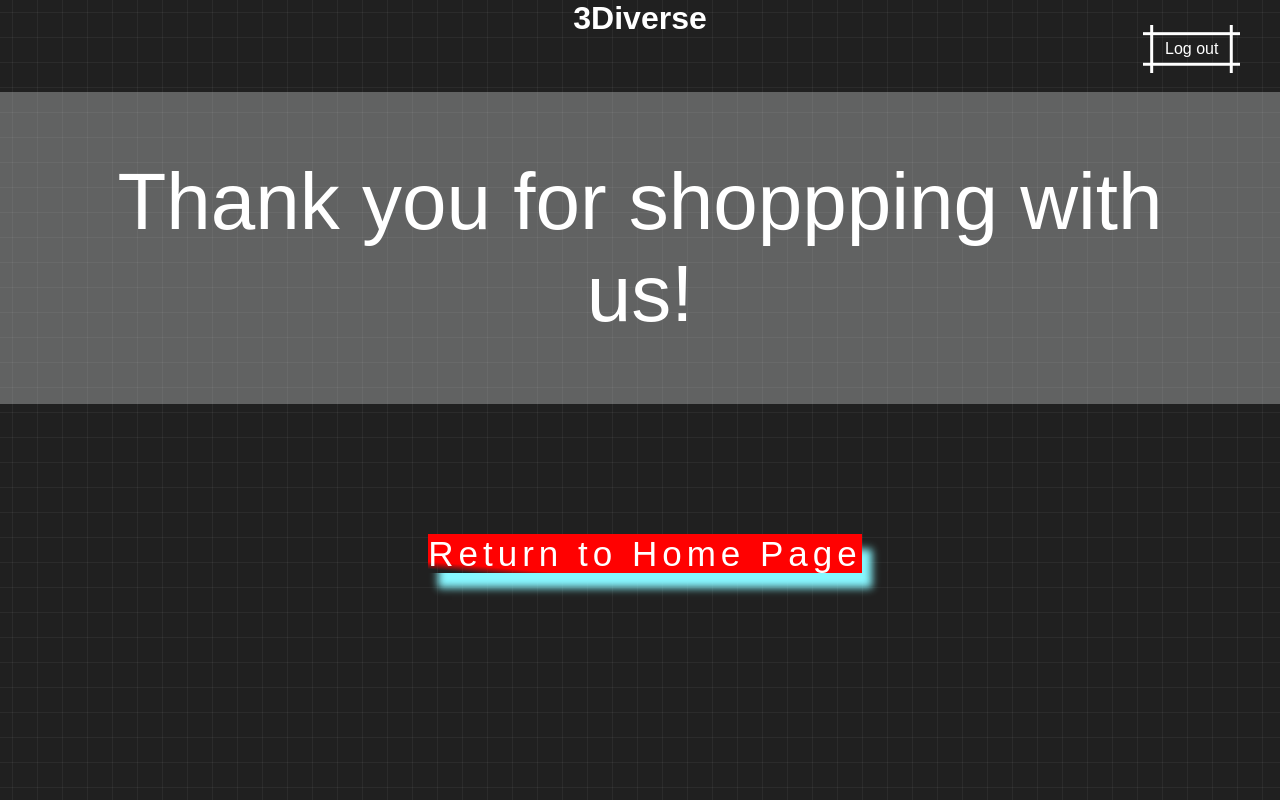
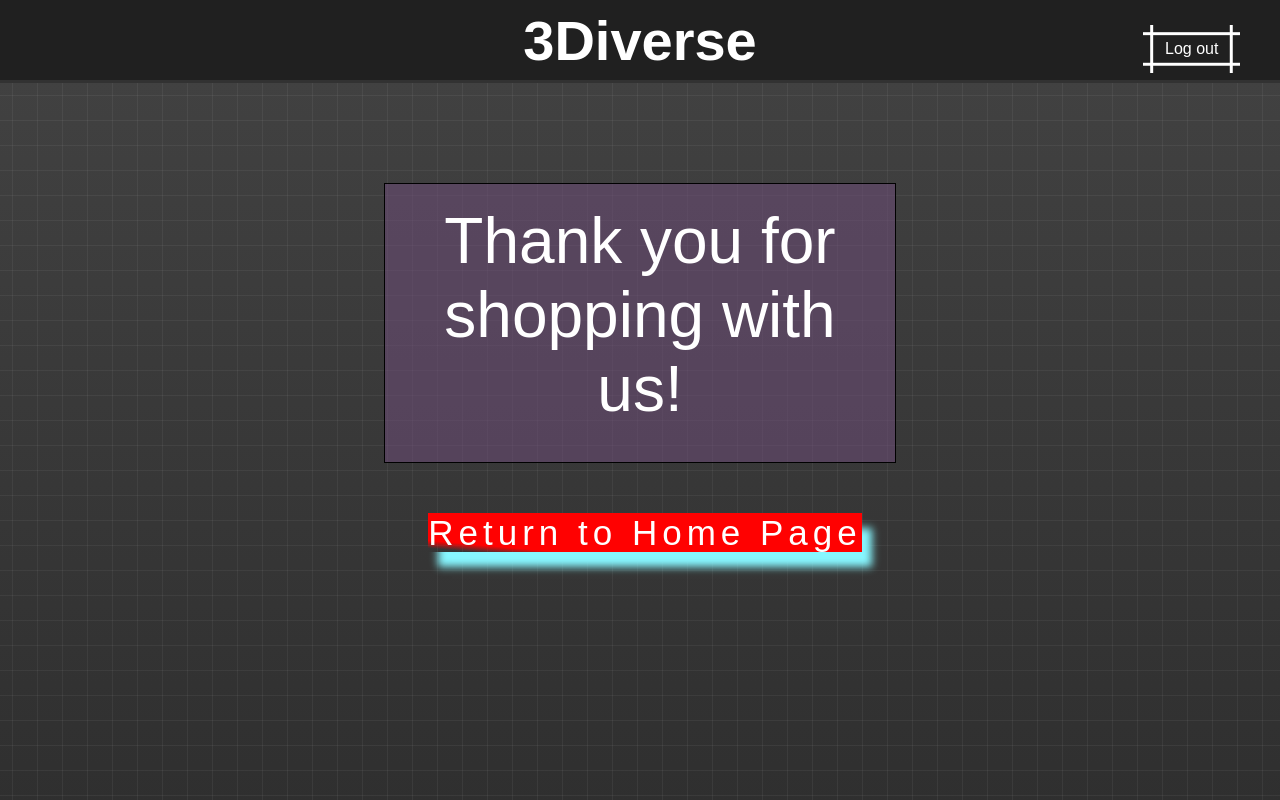
Before and after one commit to n1cerium/3Diverse, a React (Create React App) app in the folder ECommerceSite/my-react-app/: page /Thankyou in a window 1280 px wide. Shown: the top 800 px of the page. Built offline with nearby package versions, Linux system fonts and the light colour scheme.

Commit message:
Add header and footer to Thank You page

```diff
--- a/ECommerceSite/my-react-app/src/Thankyou.css
+++ b/ECommerceSite/my-react-app/src/Thankyou.css
@@ -1,3 +1,87 @@
+/*** HEADER ***/
+.thankYouBody {
+  margin: 0;
+  font-size: 14px;
+  background-color: #ffffff;
+  background-image:linear-gradient(#434343, #282828);
+}
+
+.thankYouHeader {
+  display: flex;
+  width: 100%;
+  height: 83px;
+  align-items: center;
+  background-color: #202020;
+  border-bottom: 3px solid #323232;
+}
+
+.thankYouHeader .thankYouLogo {
+  flex: 0 0 100%;
+  margin: 0 auto;
+  padding: 0;
+}
+
+.thankYouHeader .thankYouLogo h1 {
+  margin: 0 auto;
+  padding: 0;
+  text-align: center;
+  font-size: 3.5em;
+  color: white;
+}
+
+/** logo **/
+.thankYouLogo h1 {
+  width: fit-content;
+}
+
+.thankYouLogo h1:hover {
+  cursor: pointer;
+}
+
+.thankYouLogo a {
+  text-decoration: none;
+  color: white;
+}
+
+#tyContent {
+  display: block;
+  padding: 100px 0;
+  background-color: transparent;
+  background-image:
+      linear-gradient(
+          0deg,
+          transparent 25%,
+          rgba(255, 255, 255, .05) 25%,
+          rgba(255, 255, 255, .05) 26%,
+          transparent 27%,
+          transparent 74%,
+          rgba(255, 255, 255, .05) 75%,
+          rgba(255, 255, 255, .05) 76%,
+          transparent 77%,
+          transparent
+      ),
+      linear-gradient(
+          90deg,
+          transparent 24%,
+          rgba(255, 255, 255, .05) 25%,
+          rgba(255, 255, 255, .05) 26%,
+          transparent 27%,
+          transparent 74%,
+          rgba(255, 255, 255, .05) 75%,
+          rgba(255, 255, 255, .05) 76%,
+          transparent 77%,
+          transparent
+      );
+  height:100%;
+  background-size:50px 50px;
+}
+
+
+
+
+
+
+
 /* html, body {
     height: 100%;
     margin:0;
@@ -8,16 +92,16 @@
     background-image:linear-gradient(#434343, #282828);
     background-size: cover;
   } */
-  #content{
+  /* #tyContent{
     background-color: transparent;
     background-image:linear-gradient(0deg, transparent 25%, rgba(255, 255, 255, .05) 25%, rgba(255, 255, 255, .05) 26%, transparent 27%, transparent 74%, rgba(255, 255, 255, .05) 75%, rgba(255, 255, 255, .05) 76%, transparent 77%, transparent), linear-gradient(90deg, transparent 24%, rgba(255, 255, 255, .05) 25%, rgba(255, 255, 255, .05) 26%, transparent 27%, transparent 74%, rgba(255, 255, 255, .05) 75%, rgba(255, 255, 255, .05) 76%, transparent 77%, transparent);
     height:10%;
     margin:0;
     padding:0;
     background-size:50px 50px;
-  }
+  } */
 
-  .frontcolor {
+  .tyFrontcolor {
     color: white;
   }
 
@@ -36,13 +120,37 @@
     font-family: 'Rubik', sans-serif;
   } */
   /* Inside text box */
-  .quote-container {
+  /* .tyQuote-container {
     background-color: rgba(250, 255, 255, 0.293);
     border-radius: 20;
     padding: 4rem;
     color: #ffffff ;
     font-size: 5rem;
     margin-top: 55px;
+  } */
+
+  .tyQuote-container {
+    margin-top: 0;
+    padding-top: 0;
+  }
+
+  .tyText-container {
+    margin: 0 4%;
+    background-color: #6C4D7890;
+    border: 1px solid black;
+    color: white;
+    padding: 20px 20px;
+  }
+
+  .tyText-container h3 {
+    color: white;
+    padding-bottom: 10px;
+    font-size: 2em;
+  }
+
+  .tyText-container p {
+    font-size: 2.25em;
+    padding-bottom: 16px;
   }
 
   .tyText-container,
@@ -50,13 +158,19 @@
     text-align: center;
   }
 
+  .button-return-store-div {
+    margin-top: -80px;
+    margin-bottom: -120px;
+    font-size: 1.6em;
+  }
+
     /*button for return store*/
     .button-return-store,
     .button-return-store:after {
 
-      width: 150px;
-      height: 76px;
-      line-height: 80px;
+      width: 200px;
+      height: 200px;
+      line-height: 500px;
       font-size: 35px;
       font-family: 'Bebas Neue', sans-serif;
       background: linear-gradient(5deg, transparent 5%, #ff0101 15%);
@@ -146,15 +260,6 @@
       }
     }
 
-    @media (min-width: 100px) {
-      .button-return-store,
-      .button-return-store:after {
-        width: 200px;
-        height: 200px;
-        line-height: 500px;
-      }
-    }
-
     /*button for log out/sign out*/
     .button-logout {
       --b: 3px;   /* border thickness */
@@ -193,3 +298,23 @@
       background: var(--color);
       color: #fff;
     }
+
+@media only screen and (min-width: 500px) {
+  .thankYouBody {
+      font-size: 16px;
+  }
+
+  .tyText-container {
+    margin: 0 10%;
+  }
+
+  .tyText-container p {
+    font-size: 4em;
+  }
+}
+
+@media only screen and (min-width: 1100px) {
+  .tyText-container {
+    margin: 0 30%;
+  }
+}
--- a/ECommerceSite/my-react-app/src/Thankyou.js
+++ b/ECommerceSite/my-react-app/src/Thankyou.js
@@ -4,25 +4,46 @@ import './Thankyou.css';
 
 export default function Thankyou() {
     return (
+        /* Joshua Header Start */
+        <div className="thankYouBody">
+            <div className="thankYouHeader">
+                <div className="thankYouLogo">
+                    <Link to="/"><h1>3Diverse</h1></Link>
+                </div>
+            </div>
+            {/* Joshua Header End */}
 
-        <div id="content">
+            <div id="tyContent">
                 <div>
-                <h1 className="frontcolor">3Diverse</h1>
-                <div class="text-row row">
-                    <div class="quote-container col-xs-10 col-xs-offset-1">
-                        <div class="tyText-container" id="quote-box">
-                           <p class="message">Thank you for shoppping with us!</p>
+                    <div class="tyText-row row">
+                        <div class="tyQuote-container col-xs-10 col-xs-offset-1">
+                            <div class="tyText-container" id="tyQuote-box">
+                            <p class="message">Thank you for shopping with us!</p>
                             </div>
                         </div>
                     </div>
+                    <div className="button-return-store-div">
                         <Link to="/" className="button-return-store link-no-underline" role="button">
                             Return to Home Page
                         </Link>
+                    </div>
 
                     <Link to="/" className="button-logout link-no-underline" role="button">
                         Log out
                     </Link>
                 </div>
             </div>
+
+            {/* Joshua Footer End */}
+            <div className="footer">
+                <div className="logo">
+                    <Link to="/"><h1>3Diverse</h1></Link>
+                </div>
+                <p>Contact us at: <a href="#" target="_blank">support@3Diverse.com</a></p>
+                <p><a href="#" target="_blank">Subscribe to our newsletter</a></p>
+                <p className="copyright">© 2023 3Diverse </p>
+            </div>
+        </div>
+        /* Joshua Footer Start */
     );
 }
```
Lines whose indentation alone changed are shown as unchanged.
